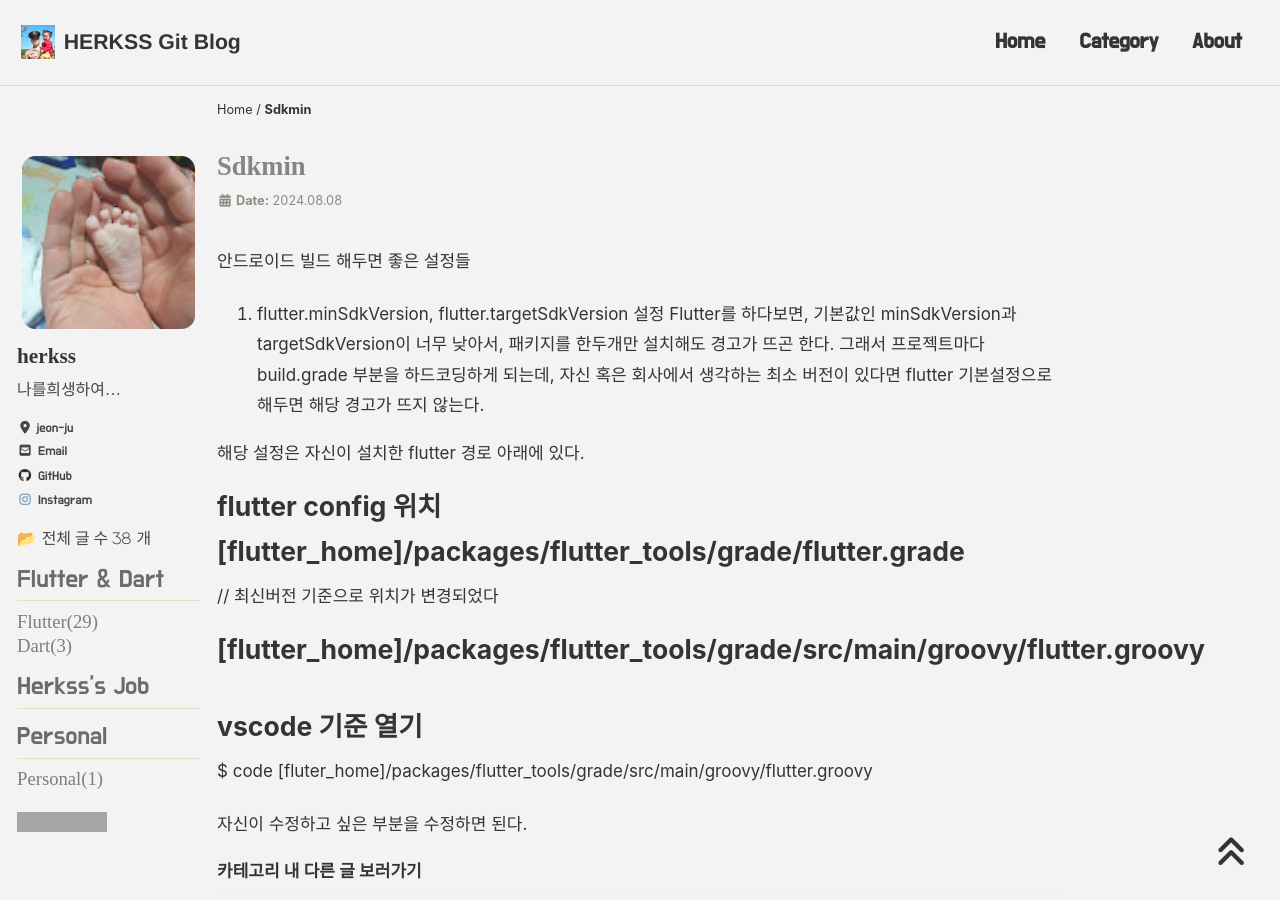
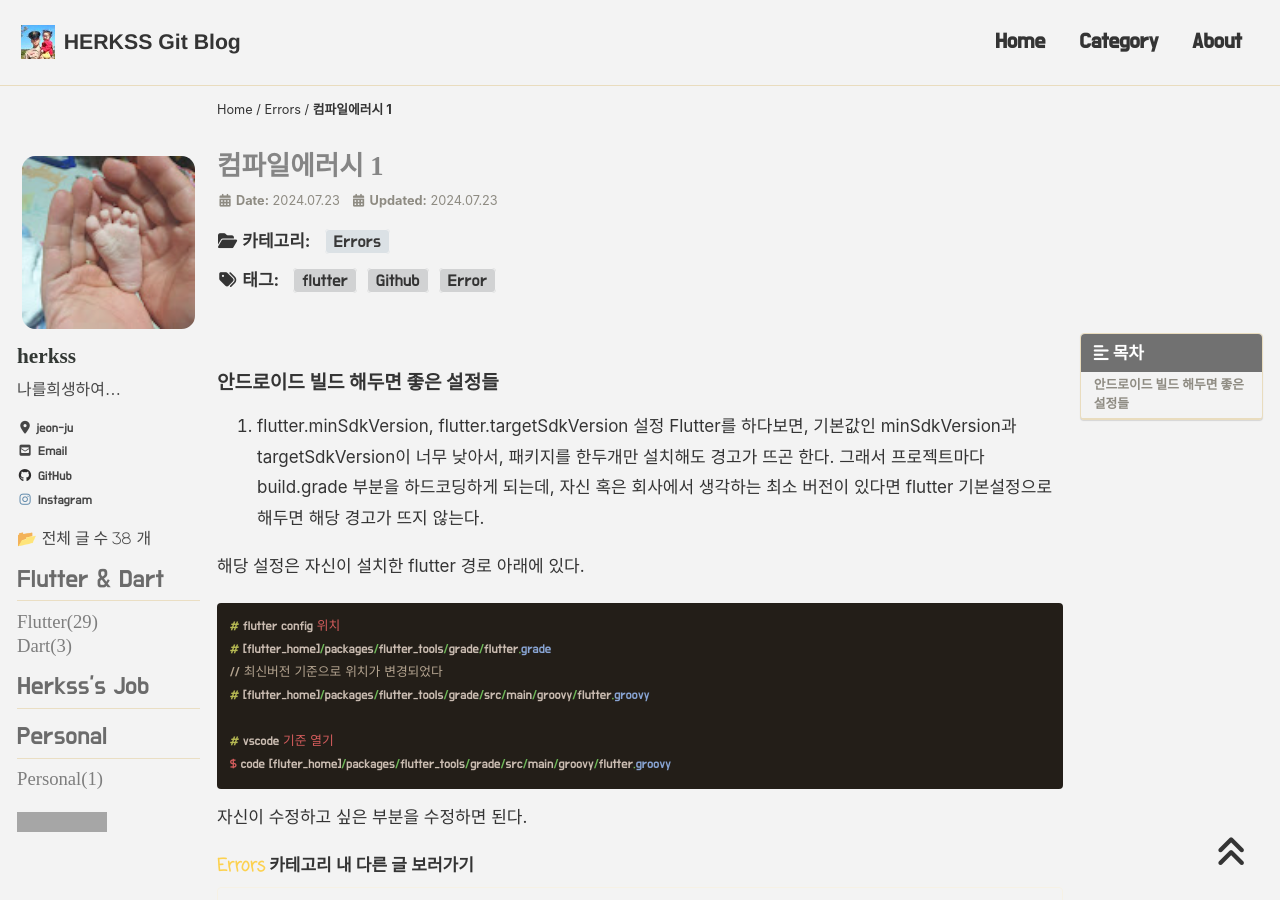
Before and after one commit to herkss/herkss.github.io, a Jekyll site: the page built from _posts/error/2024-08-08-sdkMin.md, in a window 1280 px wide and 900 px high. Built offline with Jekyll 4.4.1, drawn with Linux system fonts in a browser that asks for light colours; cached includes are drawn as plain includes; nearby versions of some CDN libraries; some web fonts are replaced; comment, search, counter and statistics services are not loaded; grey boxes are pictures that could not be loaded.

Commit message:
Update 2024-08-08-sdkMin.md

````diff
--- a/_posts/error/2024-08-08-sdkMin.md
+++ b/_posts/error/2024-08-08-sdkMin.md
@@ -1,11 +1,28 @@
-안드로이드 빌드 해두면 좋은 설정들
+---
+title:  "컴파일에러시 1"
+excerpt: "D컴파일에러시 1"
+
+categories:
+  - Errors
+tags:
+  - [Error, flutter, Github,]
+
+toc: true
+toc_sticky: true
+
+date: 2024-07-23
+last_modified_at: 2024-07-23
+comments: true
+---
+
+### 안드로이드 빌드 해두면 좋은 설정들
 
 
 1. flutter.minSdkVersion, flutter.targetSdkVersion 설정
 Flutter를 하다보면, 기본값인 minSdkVersion과 targetSdkVersion이 너무 낮아서, 패키지를 한두개만 설치해도 경고가 뜨곤 한다. 그래서 프로젝트마다 build.grade 부분을 하드코딩하게 되는데, 자신 혹은 회사에서 생각하는 최소 버전이 있다면 flutter 기본설정으로 해두면 해당 경고가 뜨지 않는다.
 
 해당 설정은 자신이 설치한 flutter 경로 아래에 있다.
-
+```dart
 # flutter config 위치
 # [flutter_home]/packages/flutter_tools/grade/flutter.grade
 // 최신버전 기준으로 위치가 변경되었다
@@ -13,7 +30,7 @@ Flutter를 하다보면, 기본값인 minSdkVersion과 targetSdkVersion이 너
 
 # vscode 기준 열기
 $ code [fluter_home]/packages/flutter_tools/grade/src/main/groovy/flutter.groovy
-
+ ```
 
 
 
````
